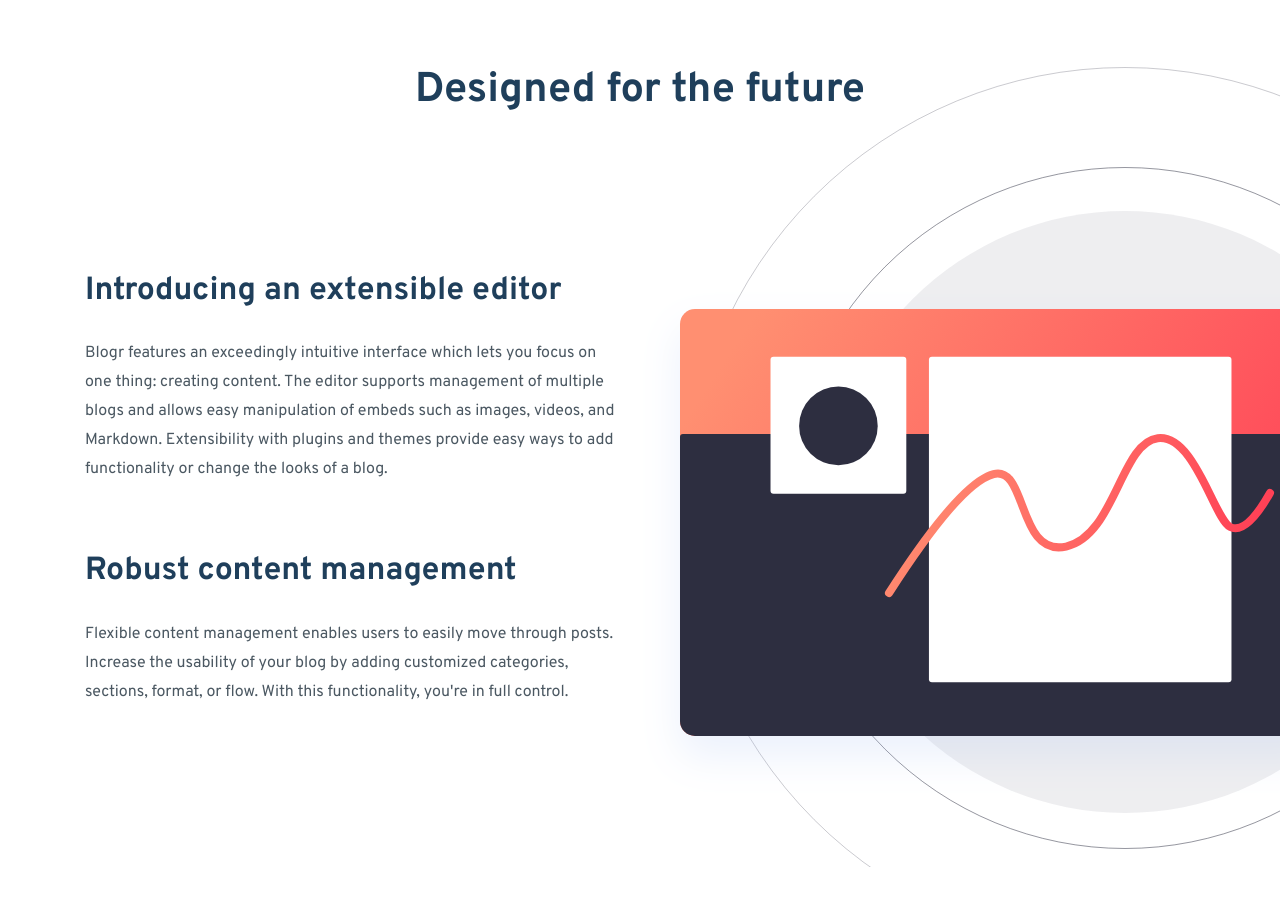
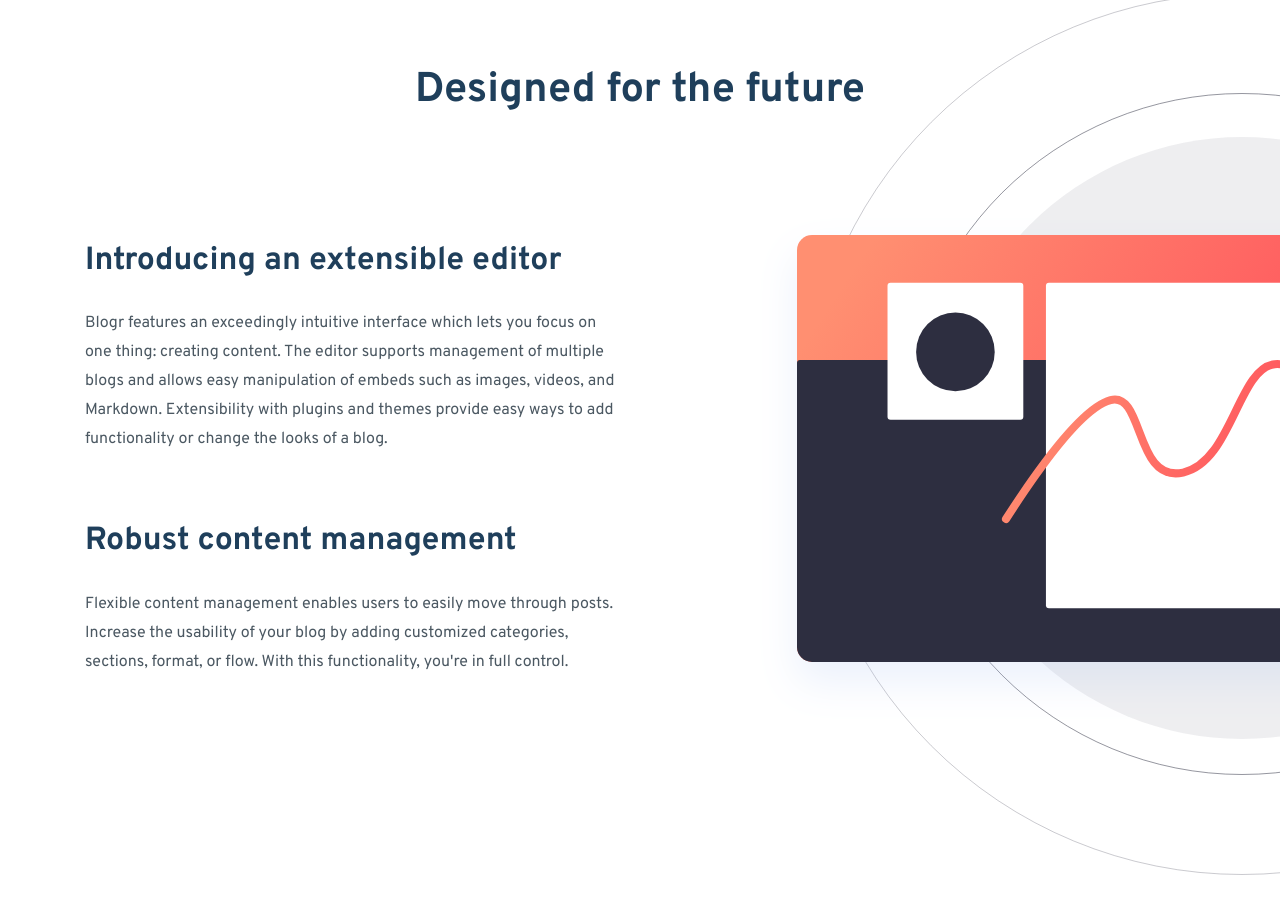
Before and after one commit to kareemayman/blogr-landing-page, a React (Vite) app: page / in a window 1280 px wide. Shown: the part 541-1448 px from the top of the page. Before the commit the page ends 1408 px from the top, so only its background shows below. Built offline with nearby package versions, Linux system fonts and the light colour scheme; a web font is replaced by a local one.

Commit message:
Change Dimensions of Features Section On Desktop

```diff
--- a/src/Sections/Features.jsx
+++ b/src/Sections/Features.jsx
@@ -8,7 +8,7 @@
       <div className="container">
         <h1>Designed for the future</h1>
         <img src={illustrationDesktop} alt="editor illustration" className="desktop"/>
-        <img src={illustrationMobile} alt="editor mobile" className="mobile"/>
+        <img src={illustrationMobile} alt="editor illustration" className="mobile"/>
         <div className="article-container">
           <Article title="Introducing an extensible editor">
             Blogr features an exceedingly intuitive interface which lets you
--- a/src/css/index.css
+++ b/src/css/index.css
@@ -262,14 +262,14 @@
 
 .features .container .article-container {
     width: 48%;
-    padding-top: var(--default-padding);
-    padding-bottom: var(--default-padding);
+    padding-top: 30px;
+    padding-bottom: 130px;
 }
 
 .features .container img.desktop {
     position: absolute;
-    left: 50%;
-    top: 0;
+    left: 60%;
+    top: -10%;
 }
 
 .article {
```
